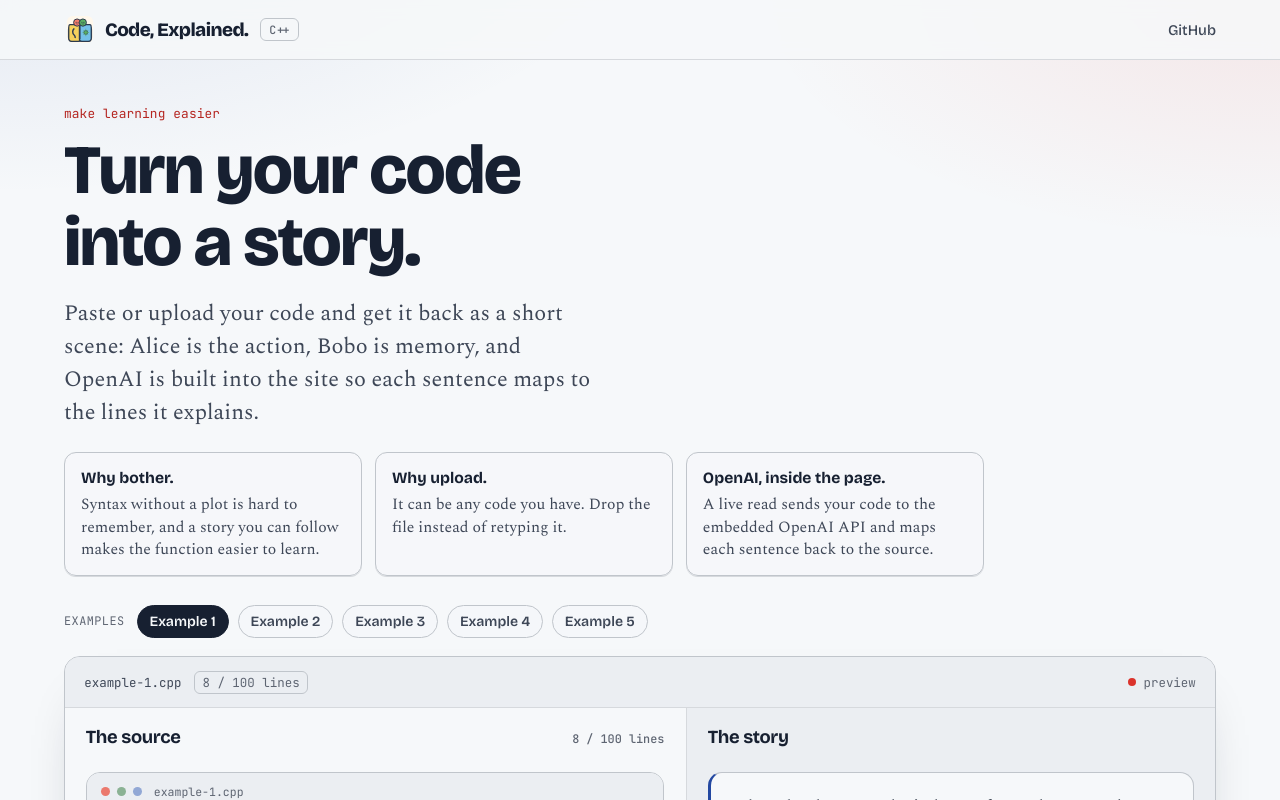
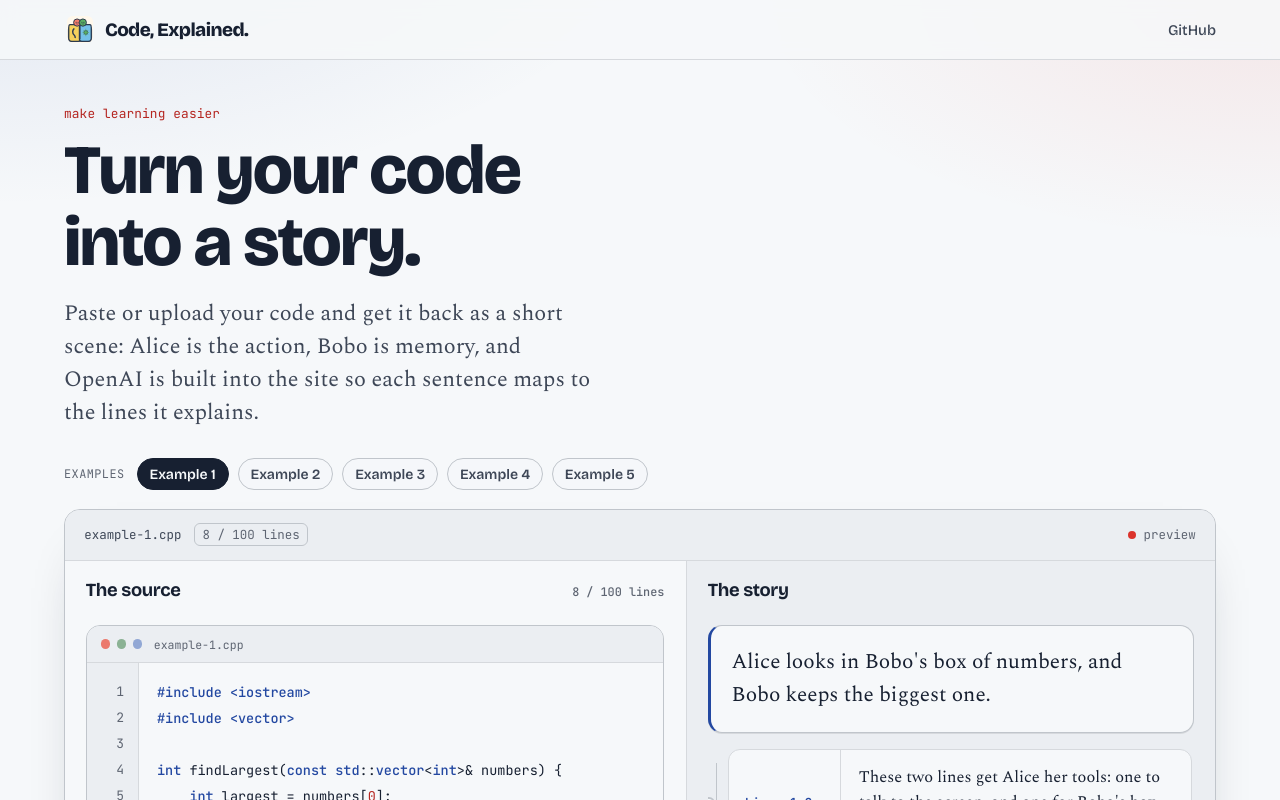
Before and after one commit to wuisabel-gif/code-explained, a React (Vite) app: page / in a window 1280 px wide. Shown: the top 800 px of the page. Built offline with nearby package versions, Linux system fonts and the light colour scheme; no server answers.

Commit message:
Improve website copy

```diff
--- a/src/App.jsx
+++ b/src/App.jsx
@@ -3,7 +3,6 @@ import { highlightLine } from "./codeHighlight.jsx";
 import {
   defaultFilename,
   detectLanguage,
-  languageLabel,
   uploadAccept,
 } from "./language.js";
 import { examples } from "./sample.js";
@@ -353,7 +352,6 @@ export default function App() {
           <BrandMark />
           Code, Explained.
         </a>
-        <span className="header-chip">{languageLabel(language)}</span>
         <a
           className="header-github"
           href="https://github.com/wuisabel-gif/code-explained"
@@ -373,20 +371,6 @@ export default function App() {
             is the action, Bobo is memory, and OpenAI is built into the site so
             each sentence maps to the lines it explains.
           </p>
-          <ul className="intro-points">
-            <li>
-              <b>Why bother.</b> Syntax without a plot is hard to remember, and
-              a story you can follow makes the function easier to learn.
-            </li>
-            <li>
-              <b>Why upload.</b> It can be any code you have. Drop the file
-              instead of retyping it.
-            </li>
-            <li>
-              <b>OpenAI, inside the page.</b> A live read sends your code to the
-              embedded OpenAI API and maps each sentence back to the source.
-            </li>
-          </ul>
         </div>
 
         <div className="example-row" aria-label="Example scenes">
```
Also changed, not shown: 1 other file (tests, documents, lock files or other folders).
